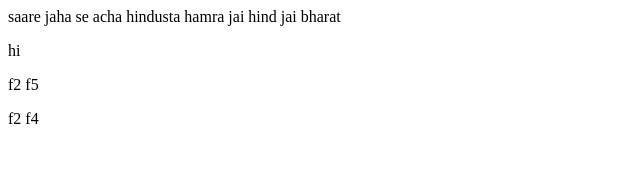
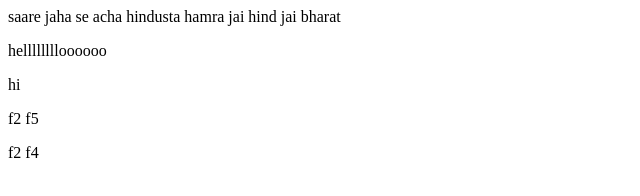
Before and after one commit to tejaskallur/locorepo, a plain HTML site: page index.html in a window 1280 px wide. Shown: the whole page, without its empty margins (0-640 px from the left). Drawn offline with Linux system fonts and the light colour scheme.

Commit message:
Update index.html

```diff
--- a/index.html
+++ b/index.html
@@ -1,4 +1,5 @@
 <p>saare jaha se acha hindusta hamra jai hind jai bharat</p>
+<p>helllllllloooooo</p>
 <p>hi</p>
 <p>f2 f5</p>
 <p>f2 f4</p>
```
